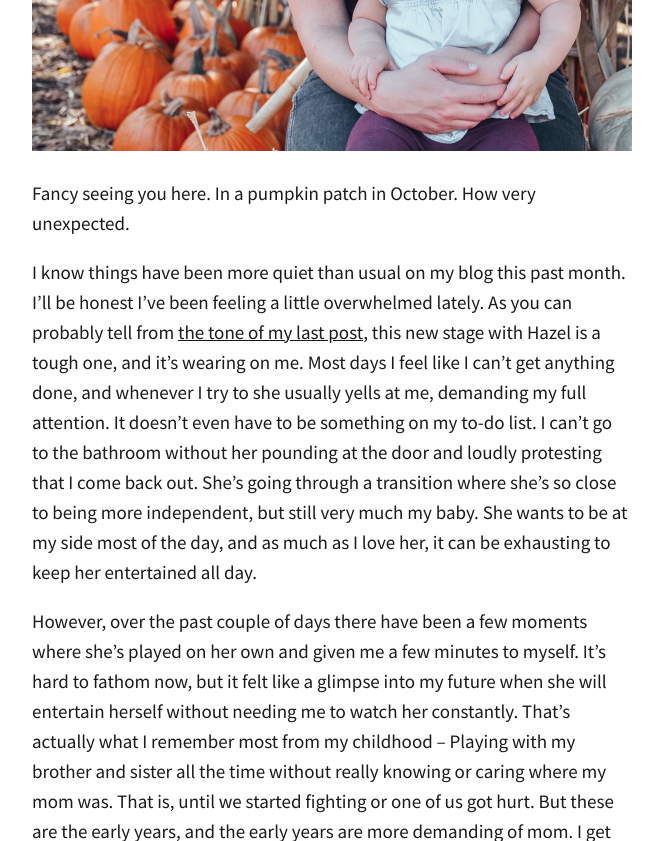
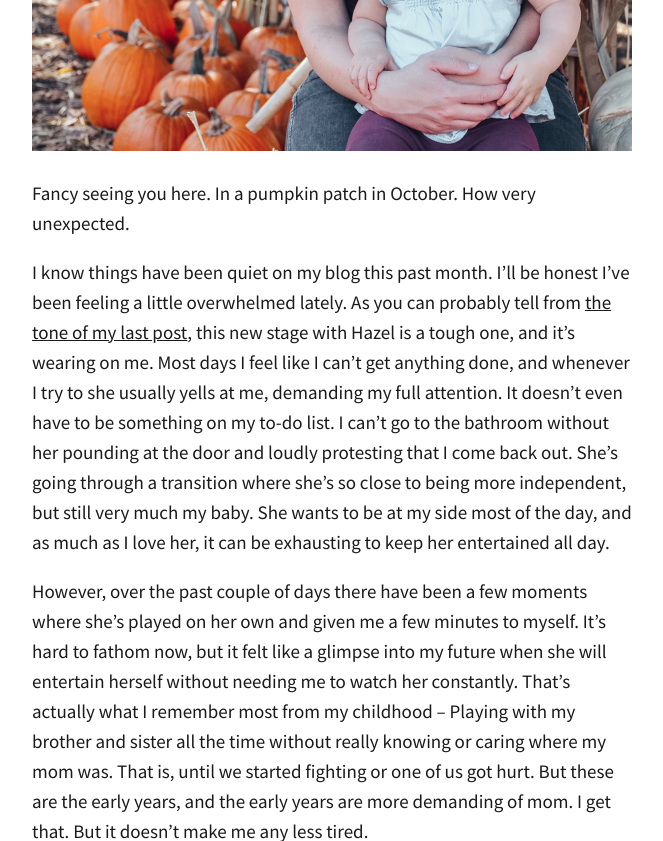
Before and after one commit to totiffany/totiffany.github.io, a Jekyll site: the page built from _posts/2018-10-26-Life-Lately-And-A-Fall-Playlist-For-Your-Weekend.md, in a window 1280 px wide and 900 px high, scrolled down 918 px, cut to the strip 0-841 px from the top of the window. Shown: the whole strip, without its empty margins (308-971 px from the left). Built offline with Jekyll 4.4.1, drawn with Linux system fonts in a browser that asks for light colours; our own code applies the rules of GitHub Pages for plain Markdown files; comment, search, counter and statistics services are not loaded.

Commit message:
Update 2018-10-26-Life-Lately-And-A-Fall-Playlist-For-Your-Weekend.md

```diff
--- a/_posts/2018-10-26-Life-Lately-And-A-Fall-Playlist-For-Your-Weekend.md
+++ b/_posts/2018-10-26-Life-Lately-And-A-Fall-Playlist-For-Your-Weekend.md
@@ -17,7 +17,7 @@ image: IMG_3675.JPG
 
 Fancy seeing you here. In a pumpkin patch in October. How very unexpected.
 
-I know things have been more quiet than usual on my blog this past month. I'll be honest I've been feeling a little overwhelmed lately. As you can probably tell from [the tone of my last post](https://redletterdayblog.com/Our-Trip-To-NYC-And-Traveling-With-A-Toddler), this new stage with Hazel is a tough one, and it's wearing on me. Most days I feel like I can't get anything done, and whenever I try to she usually yells at me, demanding my full attention. It doesn't even have to be something on my to-do list. I can't go to the bathroom without her pounding at the door and loudly protesting that I come back out. She's going through a transition where she's so close to being more independent, but still very much my baby. She wants to be at my side most of the day, and as much as I love her, it can be exhausting to keep her entertained all day.
+I know things have been quiet on my blog this past month. I'll be honest I've been feeling a little overwhelmed lately. As you can probably tell from [the tone of my last post](https://redletterdayblog.com/Our-Trip-To-NYC-And-Traveling-With-A-Toddler), this new stage with Hazel is a tough one, and it's wearing on me. Most days I feel like I can't get anything done, and whenever I try to she usually yells at me, demanding my full attention. It doesn't even have to be something on my to-do list. I can't go to the bathroom without her pounding at the door and loudly protesting that I come back out. She's going through a transition where she's so close to being more independent, but still very much my baby. She wants to be at my side most of the day, and as much as I love her, it can be exhausting to keep her entertained all day.
 
 However, over the past couple of days there have been a few moments where she's played on her own and given me a few minutes to myself. It's hard to fathom now, but it felt like a glimpse into my future when she will entertain herself without needing me to watch her constantly. That's actually what I remember most from my childhood – Playing with my brother and sister all the time without really knowing or caring where my mom was. That is, until we started fighting or one of us got hurt. But these are the early years, and the early years are more demanding of mom. I get that. But it doesn't make me any less tired.
 
```
